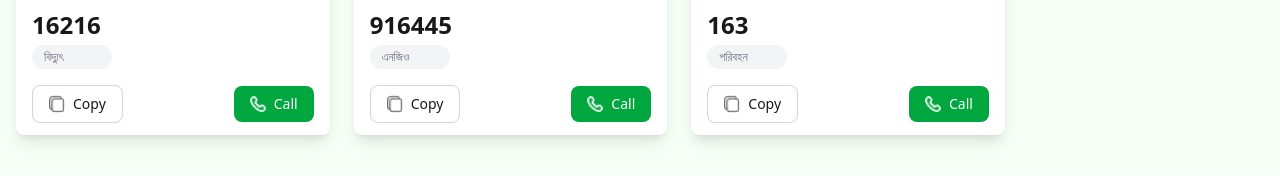
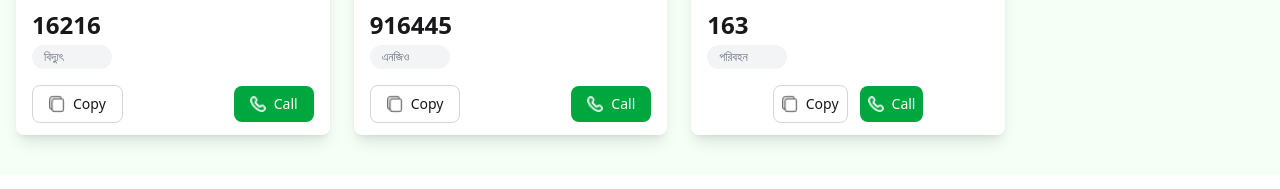
Before and after one commit to saifuldoict/B12-A5-Emergency-Hotline, a plain HTML site: page index.html in a window 1280 px wide. Shown: the part 955-1144 px from the top of the page. Drawn offline with nearby package versions, Linux system fonts and the light colour scheme.

Commit message:
css changed

```diff
--- a/index.html
+++ b/index.html
@@ -300,12 +300,12 @@
         <p class="text-gray-500 text-xs bg-gray-100 rounded-full inline-flex items-center px-3 py-1 mt-1 max-w-[80px]">পরিবহন</p>
       </div>
 
-      <div class="flex justify-between items-center gap-3 mt-4">
-        <button class="copy_btn border border-gray-300 rounded-lg px-4 py-2 flex items-center gap-2 hover:bg-gray-100">
+      <div class="flex justify-center items-center gap-3 mt-4">
+        <button class="copy_btn border border-gray-300 rounded-lg px-2 py-2 flex items-center gap-2 hover:bg-gray-100">
           <img src="./assets/Group.png" alt="Copy" class="w-4"/>
           <p class="text-sm">Copy</p>
         </button>
-        <button class="call_btn bg-[#00a63e] rounded-lg px-4 py-2 flex items-center gap-2 hover:bg-green-700 text-white">
+        <button class="call_btn bg-[#00a63e] rounded-lg px-2 py-2 flex items-center gap-2 hover:bg-green-700 text-white">
           <img src="./assets/Vector.png" alt="Call" class="w-4"/>
           <p class="text-sm ">Call</p>
         </button>
```
